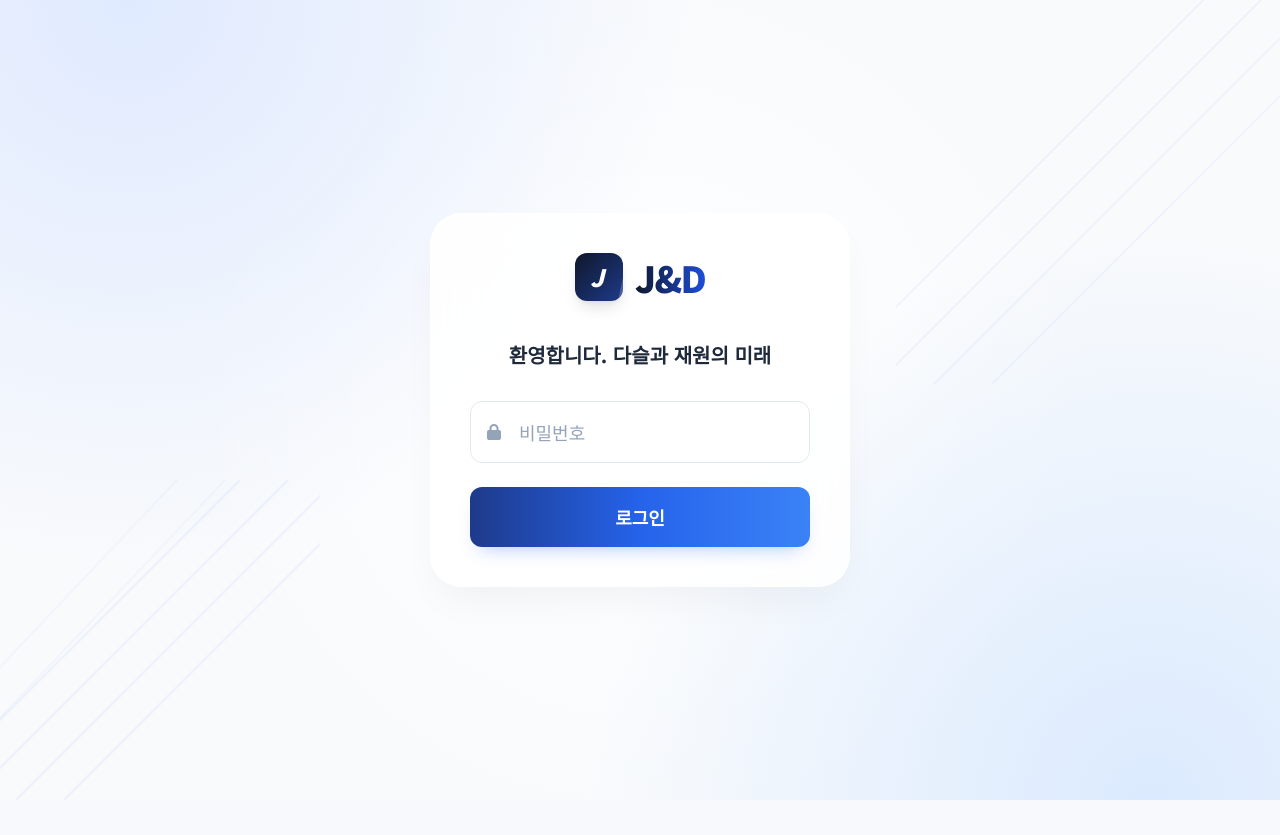
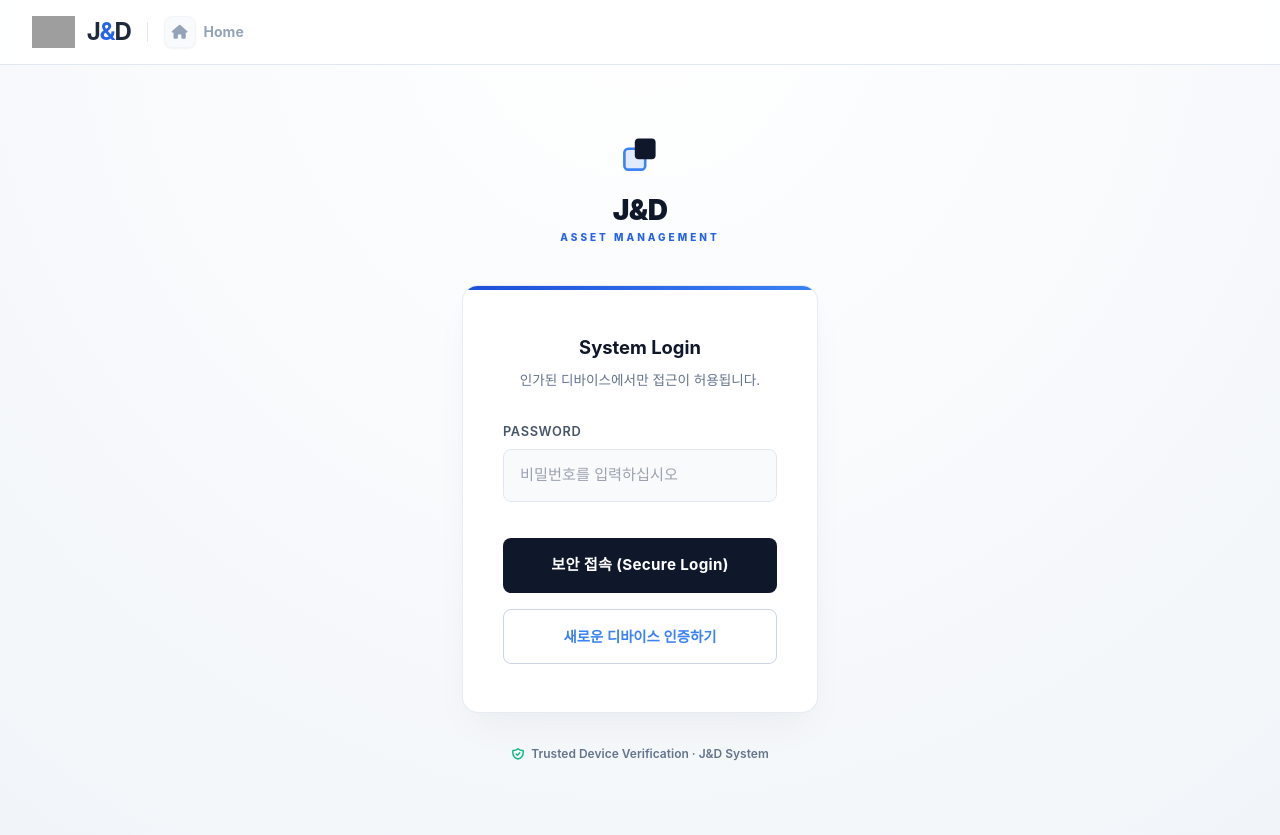
Before and after one commit to ljwon26/house_manage, a FastAPI app: page /login in a window 1280 px wide. Before the commit the page ends 800 px from the top, so only its background shows below. Run offline with FastAPI, Linux system fonts and the light colour scheme; some libraries are stand-ins or nearby versions; some web fonts are replaced; grey boxes are pictures that could not be loaded.

Commit message:
login auth, html modified

```diff
--- a/requirements.txt
+++ b/requirements.txt
@@ -12,3 +12,4 @@ itsdangerous
 pytz
 openpyxl
 Pillow
+uuid
--- a/templates/login.html
+++ b/templates/login.html
@@ -1,98 +1,312 @@
-<!DOCTYPE html>
-<html lang="ko">
-<head>
-    <meta charset="UTF-8">
-    <meta name="viewport" content="width=device-width, initial-scale=1.0">
-    <title>자산 관리 시스템</title>
+{% extends "layout.html" %}
 
-    <script src="https://cdn.tailwindcss.com"></script>
-    <link href="https://fonts.googleapis.com/css2?family=Noto+Sans+KR:wght@400;500;700;900&display=swap" rel="stylesheet">
-    <link rel="stylesheet" href="https://cdnjs.cloudflare.com/ajax/libs/font-awesome/6.4.0/css/all.min.css">
+{% block content %}
+<style>
+  /* 하이엔드 금융/자산관리 시스템 테마 */
+  @import url('https://cdn.jsdelivr.net/gh/orioncactus/pretendard/dist/web/static/pretendard.css');
 
-    <style>
   body {
-            font-family: 'Noto Sans KR', sans-serif;
+    margin: 0;
+    /* 고급스러운 플래티넘 화이트-블루 배경 */
     background-color: #f8fafc;
-            /* 은은한 쿨톤 화이트 & 라이트 블루 배경 */
-            background-image:
-                radial-gradient(circle at 10% 0%, #e0eaff 0%, transparent 40%),
-                radial-gradient(circle at 90% 100%, #dbeafe 0%, transparent 40%),
-                radial-gradient(circle at 50% 50%, #ffffff 0%, transparent 60%);
+    background-image: radial-gradient(circle at 50% 0%, #ffffff 0%, #f1f5f9 100%);
+    font-family: 'Pretendard', -apple-system, BlinkMacSystemFont, "Segoe UI", Roboto, "Helvetica Neue", Arial, sans-serif;
+    color: #0f172a;
+    display: flex;
+    justify-content: center;
+    align-items: center;
+    min-height: calc(100vh - 80px);
+  }
+
+  .login-wrapper {
+    width: 100%;
+    max-width: 440px;
+    padding: 2rem;
+    box-sizing: border-box;
+  }
+
+  /* =========================================
+     [신규] 하이엔드 시스템 브랜드 로고 & 심볼
+     ========================================= */
+  .brand-header {
+    text-align: center;
+    margin-bottom: 2.5rem;
+    user-select: none;
+    display: flex;
+    flex-direction: column;
+    align-items: center;
+  }
+
+  /* SVG 기하학 심볼 (신뢰, 자산, 연결을 상징) */
+  .brand-symbol {
+    width: 52px;
+    height: 52px;
+    margin-bottom: 16px;
+  }
+
+  .brand-logo-text {
+    font-size: 28px;
+    font-weight: 900;
+    letter-spacing: -0.02em;
+    color: #0f172a;
+    line-height: 1;
+    margin-bottom: 6px;
+  }
+
+  .brand-logo-sub {
+    font-size: 10px;
+    color: #2563eb; /* 딥 블루 포인트 */
+    letter-spacing: 0.3em; /* 자간을 넓혀 고급스러움 극대화 */
+    text-transform: uppercase;
+    font-weight: 800;
+  }
+
+  /* =========================================
+     로그인 폼 카드 영역
+     ========================================= */
+  .auth-card {
+    background: #ffffff;
+    border-radius: 16px;
+    box-shadow: 0 20px 40px -10px rgba(15, 23, 42, 0.05), 0 0 20px -5px rgba(15, 23, 42, 0.02);
+    border: 1px solid rgba(226, 232, 240, 0.8);
+    padding: 3rem 2.5rem;
     position: relative;
     overflow: hidden;
-            min-height: 100vh;
   }
 
-        /* 로그인 카드 글래스모피즘 효과 */
-        .login-card {
-            background: rgba(255, 255, 255, 0.85);
-            backdrop-filter: blur(20px);
-            -webkit-backdrop-filter: blur(20px);
-            box-shadow:
-                0 20px 40px -10px rgba(15, 23, 42, 0.05),
-                0 0 0 1px rgba(255, 255, 255, 0.6) inset;
+  /* 카드 상단 미세한 블루 포인트 라인 */
+  .auth-card::before {
+    content: '';
+    position: absolute;
+    top: 0;
+    left: 0;
+    right: 0;
+    height: 4px;
+    background: linear-gradient(90deg, #1d4ed8 0%, #3b82f6 100%);
   }
 
-        /* 인풋창 포커스 애니메이션 */
-        .input-focus-ring:focus-within {
-            box-shadow: 0 0 0 4px rgba(37, 99, 235, 0.1);
+  .auth-title {
+    font-size: 1.15rem;
+    font-weight: 700;
+    color: #0f172a;
+    margin: 0 0 0.5rem 0;
+    text-align: center;
+  }
+
+  .auth-description {
+    font-size: 0.85rem;
+    color: #64748b;
+    margin: 0 0 2rem 0;
+    line-height: 1.5;
+    text-align: center;
+  }
+
+  /* 입력 폼 */
+  .form-group {
+    margin-bottom: 1.25rem;
+  }
+
+  .form-group label {
+    display: block;
+    font-size: 0.8rem;
+    font-weight: 600;
+    color: #475569;
+    margin-bottom: 0.5rem;
+    text-transform: uppercase;
+    letter-spacing: 0.05em;
+  }
+
+  .form-group input {
+    width: 100%;
+    box-sizing: border-box;
+    padding: 0.875rem 1rem;
+    font-family: inherit;
+    font-size: 0.95rem;
+    color: #0f172a;
+    background-color: #f8fafc;
+    border: 1px solid #e2e8f0;
+    border-radius: 8px; /* 너무 둥글지 않게 날렵한 느낌 */
+    outline: none;
+    transition: all 0.2s ease;
+  }
+
+  .form-group input:focus {
+    background-color: #ffffff;
     border-color: #3b82f6;
+    box-shadow: 0 0 0 4px rgba(59, 130, 246, 0.1);
+  }
+
+  /* 메인 버튼 */
+  .btn-primary {
+    width: 100%;
+    padding: 1rem;
+    font-family: inherit;
+    font-size: 0.95rem;
+    font-weight: 700;
+    color: #ffffff;
+    background-color: #0f172a; /* 신뢰감 있는 딥 네이비 */
+    border: none;
+    border-radius: 8px;
+    cursor: pointer;
+    transition: all 0.2s ease;
+    margin-top: 1rem;
+    letter-spacing: 0.02em;
+  }
+
+  .btn-primary:hover {
+    background-color: #1e293b;
+    box-shadow: 0 4px 12px rgba(15, 23, 42, 0.15);
+  }
+
+  /* 기기 등록 버튼 (테두리만 있는 고스트 버튼 스타일) */
+  .btn-secondary {
+    width: 100%;
+    padding: 1rem;
+    font-family: inherit;
+    font-size: 0.9rem;
+    font-weight: 600;
+    color: #3b82f6;
+    background-color: transparent;
+    border: 1px solid #cbd5e1;
+    border-radius: 8px;
+    cursor: pointer;
+    transition: all 0.2s ease;
+    margin-top: 1rem;
+  }
+
+  .btn-secondary:hover {
+    background-color: #f1f5f9;
+    border-color: #94a3b8;
+  }
+
+  /* 알림 박스 */
+  .alert {
+    padding: 0.875rem 1rem;
+    border-radius: 8px;
+    font-size: 0.85rem;
+    margin-bottom: 1.5rem;
+    font-weight: 600;
+    display: flex;
+    align-items: center;
+    gap: 8px;
+  }
+  .alert-error { background-color: #fef2f2; color: #dc2626; border: 1px solid #fecaca; }
+  .alert-success { background-color: #f0fdf4; color: #16a34a; border: 1px solid #bbf7d0; }
+
+  /* 폼 전환 애니메이션 */
+  .form-section { display: none; animation: fadeIn 0.4s ease-out; }
+  .form-section.active { display: block; }
+  @keyframes fadeIn {
+    from { opacity: 0; transform: translateY(10px); }
+    to { opacity: 1; transform: translateY(0); }
+  }
+
+  /* 하단 보안 배지 */
+  .security-badge {
+    display: flex;
+    align-items: center;
+    justify-content: center;
+    gap: 6px;
+    margin-top: 2rem;
+    font-size: 0.75rem;
+    color: #64748b;
+    font-weight: 600;
+  }
+  .security-badge svg {
+    width: 14px;
+    height: 14px;
+    color: #10b981;
+  }
+
+  @media (max-width: 480px) {
+    .auth-card { padding: 2.5rem 1.5rem; }
+    .login-wrapper { padding: 1rem; }
   }
 </style>
-</head>
-<body class="flex items-center justify-center min-h-screen p-6">
 
-    <svg class="absolute bottom-0 left-0 w-80 h-80 text-blue-600/5 pointer-events-none" viewBox="0 0 200 200" fill="none" stroke="currentColor" stroke-width="1.5">
-        <path d="M-50,200 L150,0 M-20,200 L180,0 M10,200 L210,0 M40,200 L240,0" />
-        <path d="M-50,170 L120,-10 M-20,170 L150,-10" opacity="0.5"/>
+<div class="login-wrapper">
+
+  <div class="brand-header">
+    <svg class="brand-symbol" viewBox="0 0 40 40" fill="none" xmlns="http://www.w3.org/2000/svg">
+      <rect x="8" y="16" width="16" height="16" rx="3" fill="#3b82f6" fill-opacity="0.15" stroke="#3b82f6" stroke-width="2"/>
+      <rect x="16" y="8" width="16" height="16" rx="3" fill="#0f172a"/>
     </svg>
+    <div class="brand-logo-text">J&D</div>
+    <div class="brand-logo-sub">Asset Management</div>
+  </div>
 
-    <svg class="absolute top-0 right-0 w-96 h-96 text-blue-600/5 pointer-events-none transform rotate-180" viewBox="0 0 200 200" fill="none" stroke="currentColor" stroke-width="1">
-        <path d="M-50,200 L150,0 M-20,200 L180,0 M10,200 L210,0 M40,200 L240,0" />
-    </svg>
-
-    <main class="login-card w-full max-w-[420px] p-10 rounded-[2rem] text-center relative z-10">
-
-        <header class="mb-10">
-            <div class="flex items-center justify-center gap-3 mb-3">
-                <div class="w-12 h-12 rounded-xl bg-gradient-to-br from-[#0f172a] to-[#1e3a8a] flex items-center justify-center shadow-lg relative overflow-hidden group">
-                    <div class="absolute inset-0 bg-white/20 transform -skew-x-12 translate-x-full group-hover:-translate-x-full transition-transform duration-700 ease-in-out"></div>
-                    <span class="text-white text-2xl font-black italic pr-1">J</span>
-                </div>
-                <span class="text-4xl font-black text-transparent bg-clip-text bg-gradient-to-r from-[#0f172a] to-[#1d4ed8] tracking-tighter">
-                    J&D
-                </span>
-            </div>
-        </header>
-
-        <h2 class="text-xl font-bold text-slate-800 mb-8">
-            환영합니다. 다슬과 재원의 미래
-        </h2>
+  <div class="auth-card">
 
     {% if error %}
-        <div class="mb-6 p-3 bg-red-50 text-red-500 text-sm rounded-xl font-medium border border-red-100 flex items-center justify-center gap-2">
-            <i class="fa-solid fa-circle-exclamation"></i>
+    <div class="alert alert-error">
+      <svg width="16" height="16" fill="none" stroke="currentColor" stroke-width="2" viewBox="0 0 24 24"><circle cx="12" cy="12" r="10"></circle><line x1="12" y1="8" x2="12" y2="12"></line><line x1="12" y1="16" x2="12.01" y2="16"></line></svg>
       {{ error }}
     </div>
     {% endif %}
+    {% if message %}
+    <div class="alert alert-success">
+      <svg width="16" height="16" fill="none" stroke="currentColor" stroke-width="2" viewBox="0 0 24 24"><path d="M22 11.08V12a10 10 0 1 1-5.93-9.14"></path><polyline points="22 4 12 14.01 9 11.01"></polyline></svg>
+      {{ message }}
+    </div>
+    {% endif %}
 
-        <form action="/login" method="POST" class="space-y-6">
+    <div id="loginForm" class="form-section active">
+      <h2 class="auth-title">System Login</h2>
+      <p class="auth-description">인가된 디바이스에서만 접근이 허용됩니다.</p>
 
-            <div class="relative group input-focus-ring rounded-xl transition-all duration-200 bg-white/60 border border-slate-200">
-                <div class="absolute inset-y-0 left-0 pl-4 flex items-center pointer-events-none">
-                    <i class="fa-solid fa-lock text-slate-400 group-focus-within:text-blue-600 transition-colors"></i>
+      <form action="/login" method="POST">
+        <div class="form-group">
+          <label>PASSWORD</label>
+          <input type="password" name="password" placeholder="비밀번호를 입력하십시오" required>
         </div>
-                <input type="password" id="password" name="password" required
-                       class="w-full pl-12 pr-4 py-4 bg-transparent focus:outline-none placeholder-slate-400 text-slate-800 font-medium text-lg rounded-xl"
-                       placeholder="비밀번호">
+        <button type="submit" class="btn-primary">보안 접속 (Secure Login)</button>
+      </form>
+
+      <button type="button" class="btn-secondary" onclick="toggleView('registerForm')">
+        새로운 디바이스 인증하기
+      </button>
     </div>
 
-            <button type="submit"
-                    class="w-full py-4 bg-gradient-to-r from-[#1e3a8a] via-[#2563eb] to-[#3b82f6] hover:from-[#0f172a] hover:via-[#1d4ed8] hover:to-[#2563eb] text-white text-lg font-bold rounded-xl shadow-[0_10px_20px_-10px_rgba(37,99,235,0.4)] hover:shadow-[0_15px_25px_-10px_rgba(37,99,235,0.5)] transform hover:-translate-y-0.5 transition-all duration-300">
-                로그인
-            </button>
+    <div id="registerForm" class="form-section">
+      <h2 class="auth-title">Device Verification</h2>
+      <p class="auth-description">자산 보호를 위해 디바이스를 시스템에 등록합니다.</p>
+
+      <form action="/register-device" method="POST">
+        <div class="form-group">
+          <label>DEVICE ALIAS</label>
+          <input type="text" name="device_name" placeholder="예: CEO iPhone, Home PC" required>
+        </div>
+        <div class="form-group">
+          <label>MASTER CODE</label>
+          <input type="password" name="secret_code" placeholder="최초 인증용 마스터 코드" required>
+        </div>
+        <button type="submit" class="btn-primary" style="background-color: #1d4ed8;">디바이스 승인 및 등록</button>
       </form>
 
-    </main>
-</body>
-</html>
+      <div style="text-align: center; margin-top: 1rem;">
+        <span onclick="toggleView('loginForm')" style="font-size: 0.85rem; color: #64748b; cursor: pointer; text-decoration: underline;">
+          ← 로그인 화면으로 복귀
+        </span>
+      </div>
+    </div>
+
+  </div>
+
+  <div class="security-badge">
+    <svg fill="none" stroke="currentColor" stroke-width="2.5" viewBox="0 0 24 24">
+      <path stroke-linecap="round" stroke-linejoin="round" d="M9 12l2 2 4-4m5.618-4.016A11.955 11.955 0 0112 2.944a11.955 11.955 0 01-8.618 3.04A12.02 12.02 0 003 9c0 5.591 3.824 10.29 9 11.622 5.176-1.332 9-6.03 9-11.622 0-1.042-.133-2.052-.382-3.016z"></path>
+    </svg>
+    Trusted Device Verification &middot; J&D System
+  </div>
+
+</div>
+
+<script>
+  function toggleView(targetId) {
+    document.querySelectorAll('.form-section').forEach(el => {
+      el.classList.remove('active');
+    });
+    document.getElementById(targetId).classList.add('active');
+  }
+</script>
+{% endblock %}
```
Also changed, not shown: app/api/routers/auth copy.py (added, +43 -0 lines), app/api/routers/auth.py (+68 -28 lines), app/core/models.py (+10 -0 lines). Lines whose indentation alone changed are shown as unchanged.
